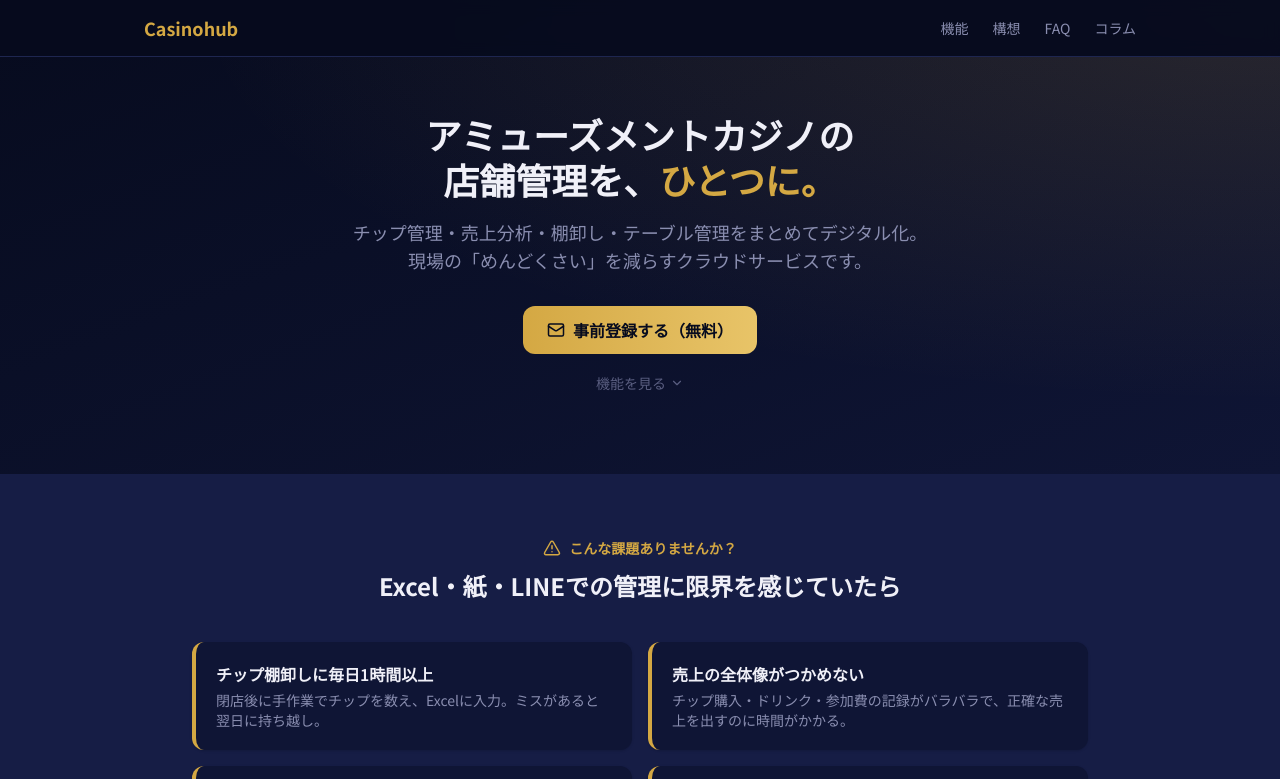
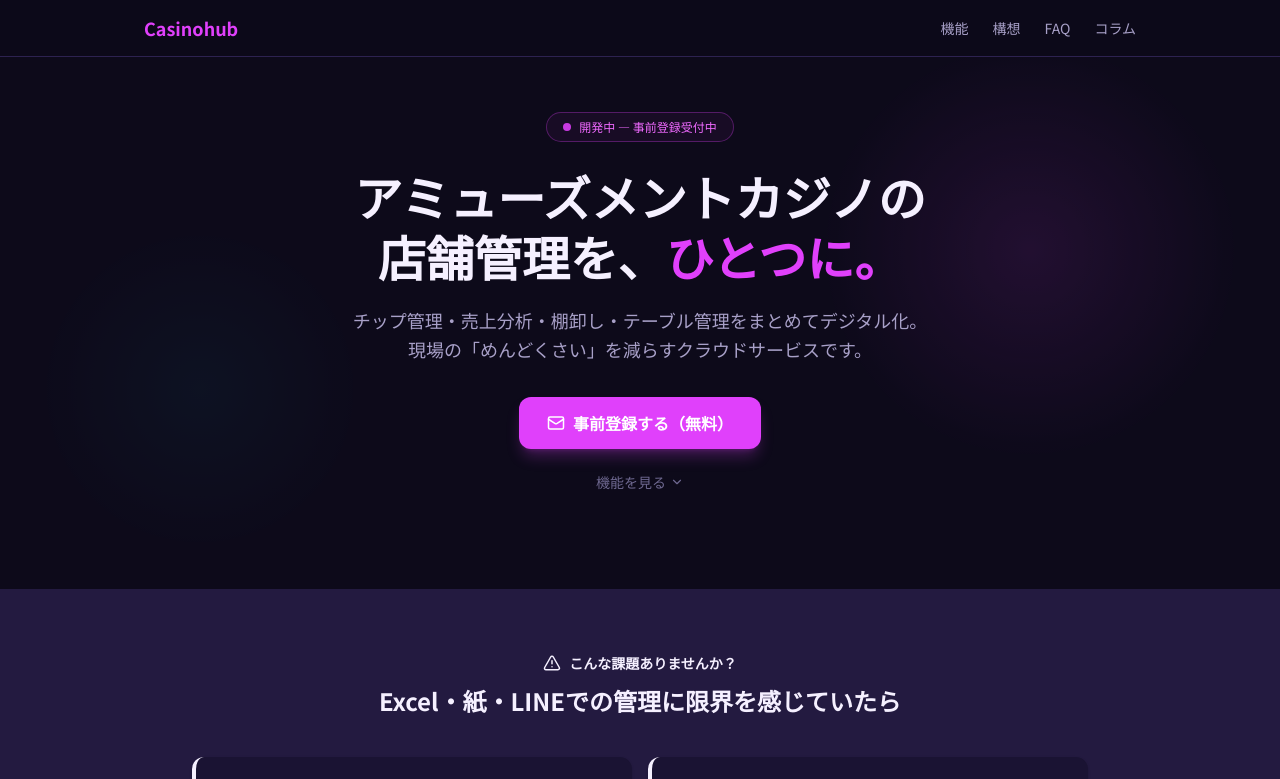
Before and after one commit to casinohub-jp/hp, a Next.js app: page / in a window 1280 px wide. Shown: the top 779 px of the page. Built offline with nearby package versions, Linux system fonts and the light colour scheme.

Commit message:
デザイン変更：ディープパープル+マゼンタ+シアン（ヒーローのみ先行）

```diff
--- a/src/app/globals.css
+++ b/src/app/globals.css
@@ -1,20 +1,22 @@
 @import "tailwindcss";
 
 @theme inline {
-  --color-ch-bg: #070b1e;
-  --color-ch-surface: #0f1535;
-  --color-ch-surface-alt: #161d45;
-  --color-ch-gold: #d4a843;
-  --color-ch-gold-light: #e8c468;
-  --color-ch-gold-dark: #b08930;
-  --color-ch-green: #1a8b4b;
-  --color-ch-green-light: #22b35e;
-  --color-ch-red: #dc2626;
-  --color-ch-border: #1e2650;
-  --color-ch-border-hover: #2a3568;
-  --color-ch-text: #f0f0f8;
-  --color-ch-text-secondary: #8a8eb0;
-  --color-ch-text-muted: #5a5e80;
+  /* Casino Dreams — ディープパープル × ネオンマゼンタ × シアン */
+  --color-ch-bg: #0d0a1a;
+  --color-ch-surface: #1a1333;
+  --color-ch-surface-alt: #231a40;
+  --color-ch-primary: #e040fb;
+  --color-ch-primary-light: #f06aff;
+  --color-ch-primary-dark: #b030d0;
+  --color-ch-accent: #22d3ee;
+  --color-ch-accent-light: #67e8f9;
+  --color-ch-green: #34d399;
+  --color-ch-red: #f43f5e;
+  --color-ch-border: #2d2250;
+  --color-ch-border-hover: #3d3270;
+  --color-ch-text: #f5f0ff;
+  --color-ch-text-secondary: #a8a0c8;
+  --color-ch-text-muted: #6e6890;
 }
 
 body {
@@ -31,6 +33,16 @@ body {
   animation: fade-in 0.6s ease-out both;
 }
 
+/* ヒーローのグロー演出 */
+@keyframes glow-pulse {
+  0%, 100% { opacity: 0.4; }
+  50% { opacity: 0.7; }
+}
+
+.animate-glow {
+  animation: glow-pulse 4s ease-in-out infinite;
+}
+
 .prose-ch h1 {
   font-size: 1.75rem;
   font-weight: 700;
@@ -43,7 +55,7 @@ body {
   font-weight: 700;
   margin-top: 2.5rem;
   margin-bottom: 1rem;
-  color: var(--color-ch-gold);
+  color: var(--color-ch-primary);
   border-bottom: 1px solid var(--color-ch-border);
   padding-bottom: 0.5rem;
 }
@@ -74,19 +86,19 @@ body {
 }
 
 .prose-ch strong {
-  color: var(--color-ch-gold);
+  color: var(--color-ch-primary);
   font-weight: 600;
 }
 
 .prose-ch blockquote {
-  border-left: 3px solid var(--color-ch-gold-dark);
+  border-left: 3px solid var(--color-ch-primary-dark);
   padding-left: 1rem;
   margin: 1.5rem 0;
   color: var(--color-ch-text-muted);
 }
 
 .prose-ch a {
-  color: var(--color-ch-gold);
+  color: var(--color-ch-accent);
   text-decoration: underline;
 }
 
--- a/src/app/page.tsx
+++ b/src/app/page.tsx
@@ -51,30 +51,36 @@ export default function HomePage() {
   return (
     <>
       {/* Hero */}
-      <section className="relative pt-28 pb-20 px-4 bg-gradient-to-br from-ch-bg to-ch-surface overflow-hidden">
-        <div className="absolute inset-0 bg-[radial-gradient(ellipse_at_top_right,rgba(212,168,67,0.15),transparent_60%)]" />
+      <section className="relative pt-28 pb-24 px-4 overflow-hidden bg-ch-bg">
+        {/* ネオングロー演出 */}
+        <div className="absolute top-0 right-0 w-[500px] h-[500px] bg-[radial-gradient(circle,rgba(224,64,251,0.15),transparent_60%)] animate-glow" />
+        <div className="absolute bottom-0 left-0 w-[400px] h-[400px] bg-[radial-gradient(circle,rgba(34,211,238,0.1),transparent_60%)] animate-glow" style={{ animationDelay: "2s" }} />
         <div className="relative mx-auto max-w-3xl text-center animate-fade-in">
-          <h1 className="text-3xl md:text-4xl font-bold leading-tight mb-4 text-ch-text">
+          <div className="inline-flex items-center gap-2 mb-6 px-4 py-1.5 rounded-full border border-ch-primary/30 bg-ch-primary/5">
+            <span className="w-2 h-2 rounded-full bg-ch-primary animate-pulse" />
+            <span className="text-xs font-medium text-ch-primary-light">開発中 — 事前登録受付中</span>
+          </div>
+          <h1 className="text-3xl md:text-5xl font-bold leading-tight mb-5 text-ch-text">
             アミューズメントカジノの
             <br />
-            店舗管理を、<span className="text-ch-gold">ひとつに。</span>
+            店舗管理を、<span className="text-ch-primary">ひとつに。</span>
           </h1>
-          <p className="text-ch-text-secondary text-lg mb-8 max-w-xl mx-auto">
+          <p className="text-ch-text-secondary text-lg mb-8 max-w-xl mx-auto leading-relaxed">
             チップ管理・売上分析・棚卸し・テーブル管理をまとめてデジタル化。
             <br className="hidden md:block" />
             現場の「めんどくさい」を減らすクラウドサービスです。
           </p>
           <a
             href="#waitlist"
-            className="inline-flex items-center gap-2 bg-gradient-to-r from-ch-gold to-ch-gold-light hover:from-ch-gold-light hover:to-ch-gold text-ch-bg font-semibold px-6 py-3 rounded-xl transition-all"
+            className="inline-flex items-center gap-2 bg-ch-primary hover:bg-ch-primary-light text-white font-semibold px-7 py-3.5 rounded-xl transition-colors shadow-lg shadow-ch-primary/25"
           >
             <Mail size={18} />
             事前登録する（無料）
           </a>
-          <div className="mt-4">
+          <div className="mt-5">
             <a
               href="#features"
-              className="text-ch-text-muted text-sm hover:text-ch-gold transition-colors inline-flex items-center gap-1"
+              className="text-ch-text-muted text-sm hover:text-ch-accent transition-colors inline-flex items-center gap-1"
             >
               機能を見る <ChevronDown size={14} />
             </a>
--- a/src/components/Header.tsx
+++ b/src/components/Header.tsx
@@ -11,7 +11,7 @@ export function Header() {
   return (
     <header className="fixed top-0 z-50 w-full bg-ch-bg/95 backdrop-blur border-b border-ch-border">
       <div className="mx-auto max-w-5xl flex items-center justify-between px-4 h-14">
-        <Link href="/" className="text-lg font-bold text-ch-gold">
+        <Link href="/" className="text-lg font-bold text-ch-primary">
           {BRAND.name}
         </Link>
         <nav className="hidden md:flex gap-6">
@@ -19,7 +19,7 @@ export function Header() {
             <Link
               key={item.href}
               href={item.href}
-              className="text-sm text-ch-text-secondary hover:text-ch-gold transition-colors"
+              className="text-sm text-ch-text-secondary hover:text-ch-primary transition-colors"
             >
               {item.label}
             </Link>
@@ -39,7 +39,7 @@ export function Header() {
             <Link
               key={item.href}
               href={item.href}
-              className="block py-2 text-sm text-ch-text-secondary hover:text-ch-gold"
+              className="block py-2 text-sm text-ch-text-secondary hover:text-ch-primary"
               onClick={() => setOpen(false)}
             >
               {item.label}
```
